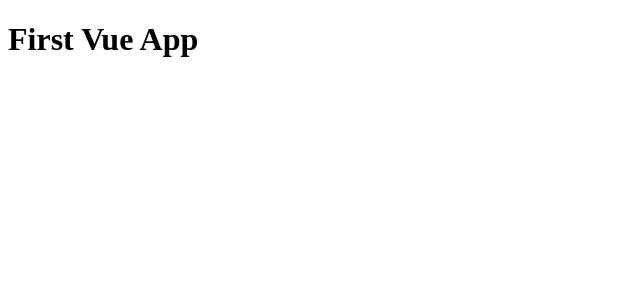
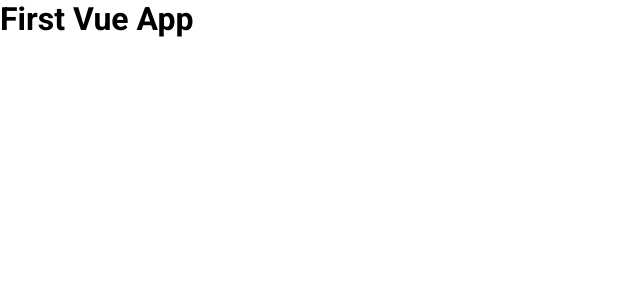
Before and after one commit to pmitch242/my-portfolio, a Vue app: page / in a window 1280 px wide. Shown: the top 300 px of the page, without its empty margins (0-640 px from the left). Built offline with nearby package versions, Linux system fonts and the light colour scheme.

Commit message:
added imported Roboto font and changed body font-family

```diff
--- a/src/App.vue
+++ b/src/App.vue
@@ -10,4 +10,15 @@
 
 <script></script>
 
-<style></style>
+<style>
+@import url("https://fonts.googleapis.com/css2?family=Roboto:wght@100;300;400;500;700;900&display=swap");
+
+* {
+  margin: 0;
+  padding: 0;
+}
+
+body {
+  font-family: "Roboto", sans-serif;
+}
+</style>
```
